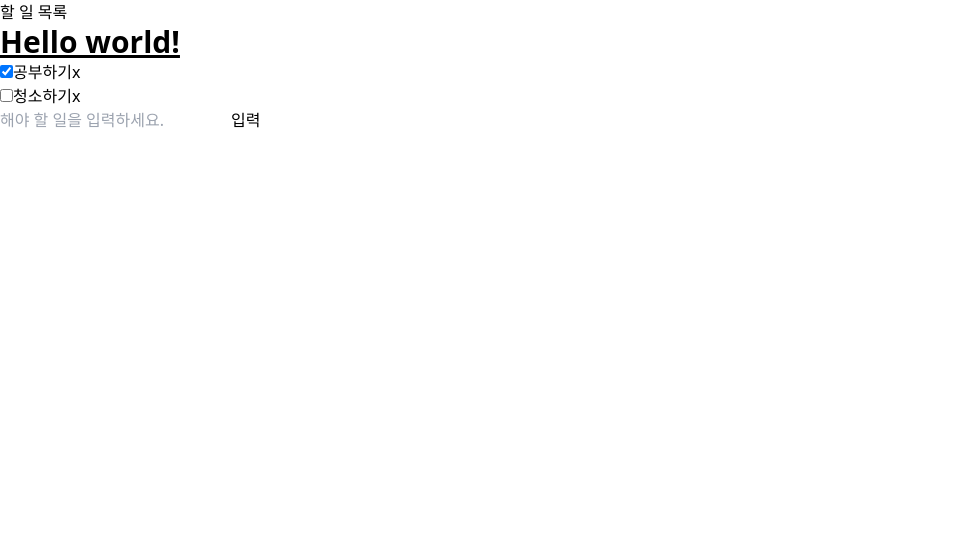
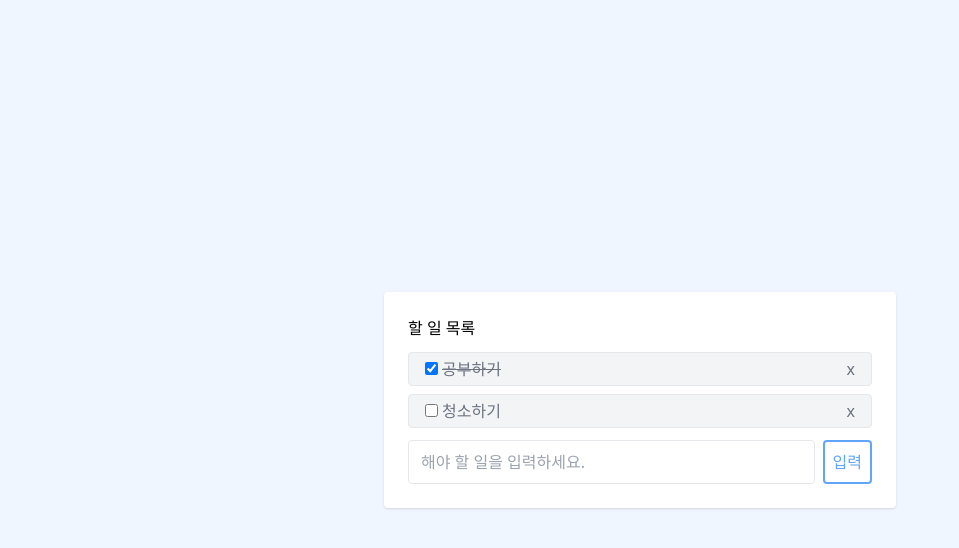
Before and after one commit to codnr98/react-todo-app, a React (Create React App) app: page / in a window 1280 px wide. Shown: the top 548 px of the page, without its empty margins (0-959 px from the left). Built offline with nearby package versions, Linux system fonts and the light colour scheme.

Commit message:
style: tillwind css 로 style 변경

```diff
--- a/src/App.js
+++ b/src/App.js
@@ -13,11 +13,10 @@ const App = () => {
   const [todoInputValue, setTodoInputValue] = useState("");
 
   return (
-    <div>
-      <div>
-        <div>
+    <div className='flex items-center justify-center w-screen h-screen bg-blue-50'>
+      <div className='w-full p-6 m-4 bg-white rounded shadow lg:w-3/4 lg:max-w-lg'>
+        <div className='flex justify-between mb-3'>
           <h1>할 일 목록</h1>
-          <h1 className='text-3xl font-bold underline'>Hello world!</h1>
         </div>
 
         <List todoData={todoData} setTodoData={setTodoData} />
--- a/src/components/Form.js
+++ b/src/components/Form.js
@@ -13,14 +13,18 @@ const Form = ({todoInputValue, setTodoInputValue, todoData, setTodoData}) => {
   };
 
   return (
-    <form onSubmit={handleSubmit}>
+    <form className='flex pt-1' onSubmit={handleSubmit}>
       <input
+        className='w-full px-3 py-2 mr-2 text-gray-500 border rounded'
         type='text'
         name='value'
         placeholder='해야 할 일을 입력하세요.'
         value={todoInputValue}
         onChange={handleChange}></input>
-      <input type='submit' value='입력'></input>
+      <input
+        className='p-2 text-blue-400 border-2 border-blue-400 rounded hover:text-white hover:bg-blue-200'
+        type='submit'
+        value='입력'></input>
     </form>
   );
 };
--- a/src/components/List.js
+++ b/src/components/List.js
@@ -18,14 +18,24 @@ const List = ({todoData, setTodoData}) => {
   return (
     <>
       {todoData.map((data) => (
-        <div key={data.id} completed={data.completed}>
+        <div key={data.id}>
+          <div className='flex items-center justify-between w-full px-4 py-1 my-2 text-gray-500 bg-gray-100 border rounded'>
+            <div className='items-center'>
               <input
+                className='mr-1'
                 type='checkbox'
                 defaultChecked={data.completed}
                 onChange={() => handleCompleteChange(data.id)}
               />
+              <span className={data.completed ? "line-through" : "none"}>
                 {data.title}
+              </span>
+            </div>
+
+            <div>
               <button onClick={() => handleClick(data.id)}>x</button>
+            </div>
+          </div>
         </div>
       ))}
     </>
```
Lines whose indentation alone changed are shown as unchanged.
